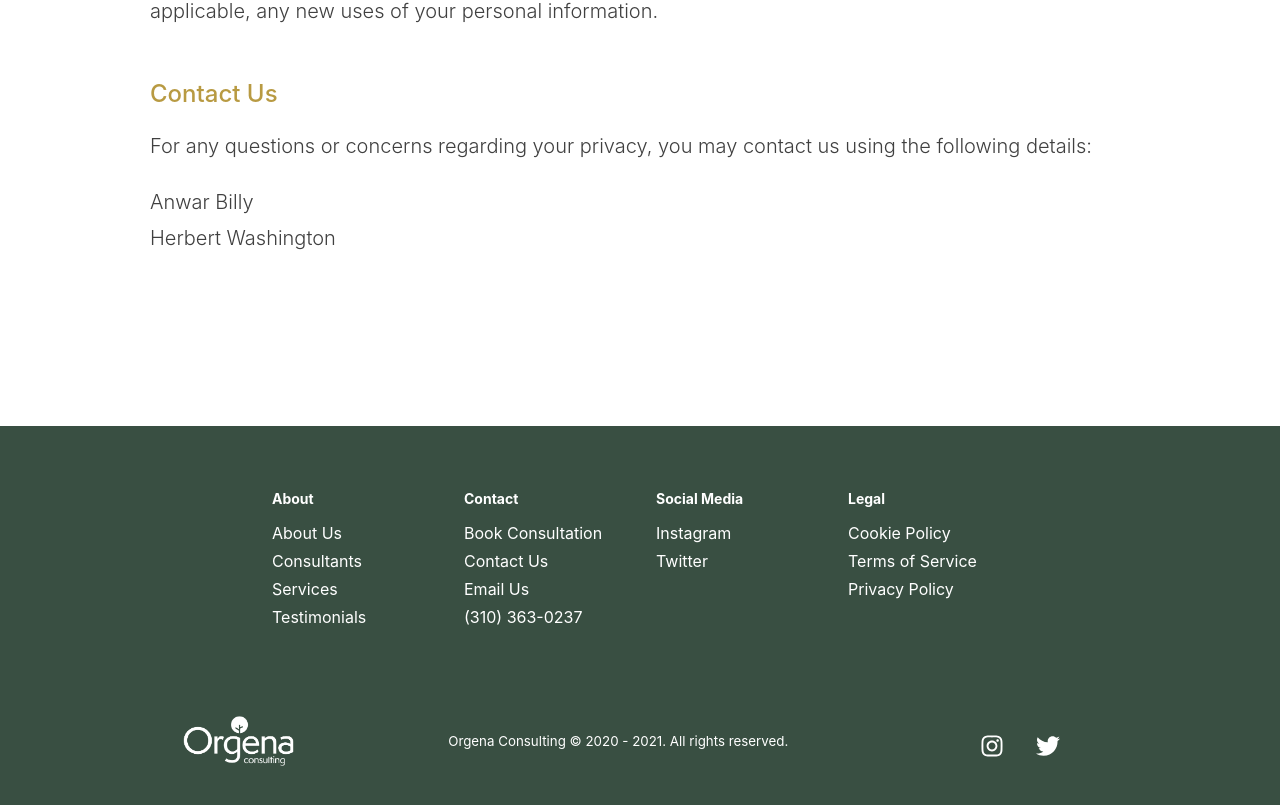
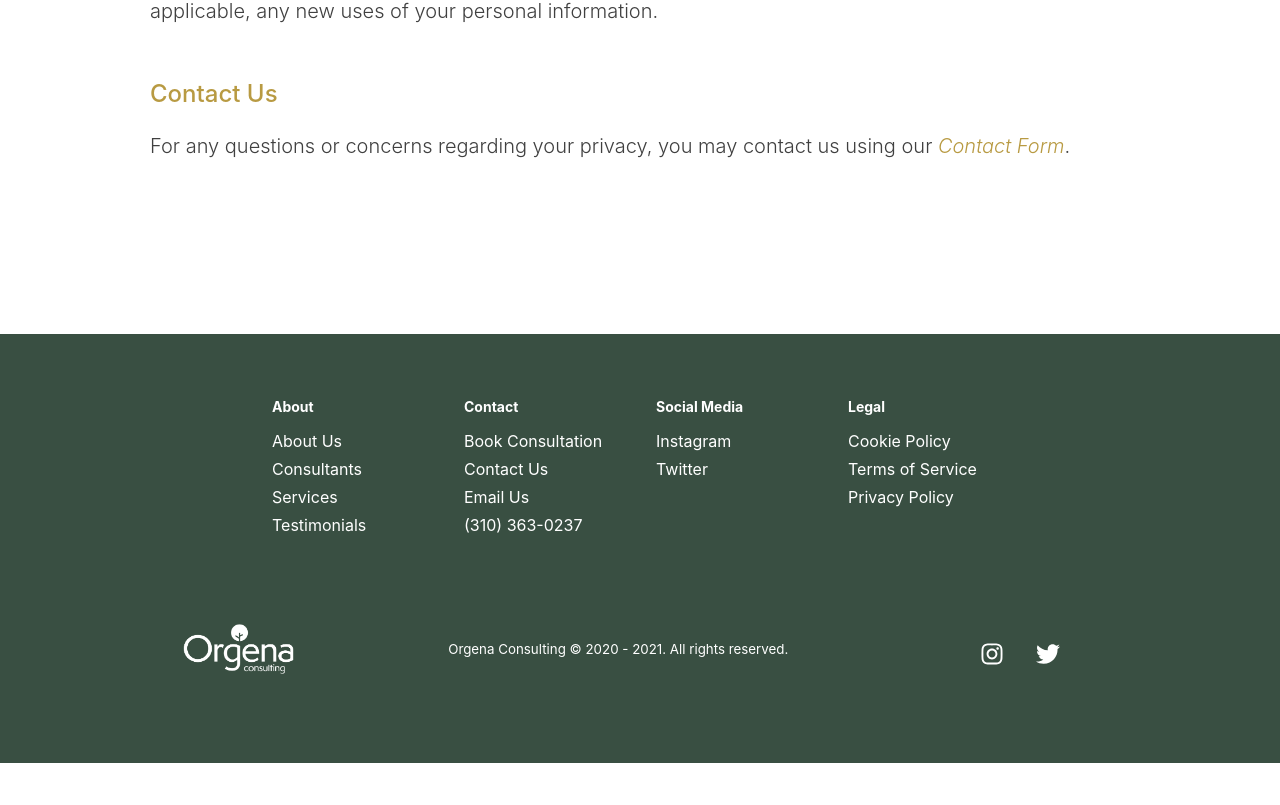
Before and after one commit to JonayahJ/orgena, a React (Create React App) app: page /privacy in a window 1280 px wide. Shown: the part 7095-7900 px from the top of the page. After the commit the page ends 7858 px from the top, so only its background shows below. Built offline with nearby package versions, Linux system fonts and the light colour scheme.

Commit message:
added styling to the privacy contact link

```diff
--- a/src/components/Privacy/index.js
+++ b/src/components/Privacy/index.js
@@ -111,12 +111,7 @@ const PrivacyPolicy = () => {
             <ContentP>If required by law, we will get your permission or give you the opportunity to opt in to or opt out of, as applicable, any new uses of your personal information. </ContentP>
 
             <ContentH3>Contact Us</ContentH3>
-            <ContentP>For any questions or concerns regarding your privacy, you may contact us using the following details: </ContentP>
-            <ContentP>
-                {/* Email Addresses */}
-                Anwar Billy<br />
-                Herbert Washington
-            </ContentP>
+            <ContentP>For any questions or concerns regarding your privacy, you may contact us using our <a href="/contact" style={{textDecoration: "none", fontStyle: "oblique", color: "var(--satin-sheen-gold)"}}>Contact Form</a>.</ContentP>
         </ContentContainer>
     )
 }
```
